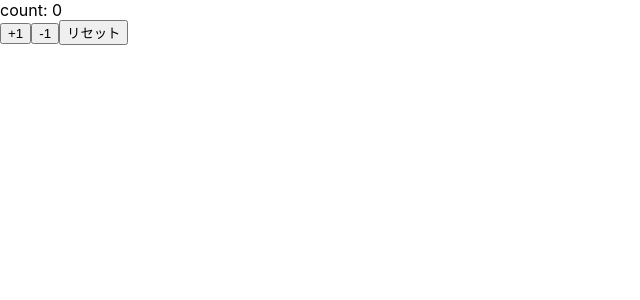
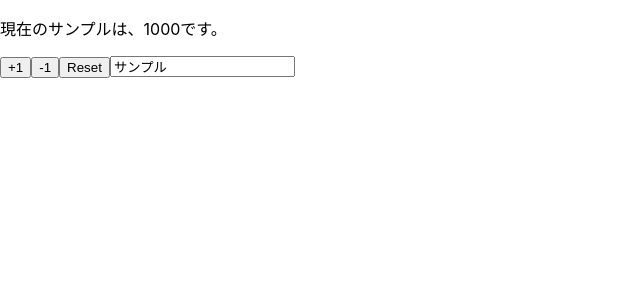
Before and after one commit to h-yabi/Learning-React-Hooks, a React (Create React App) app: page / in a window 1280 px wide. Shown: the top 300 px of the page, without its empty margins (0-640 px from the left). Built offline with nearby package versions, Linux system fonts and the light colour scheme.

Commit message:
複数の状態を管理

```diff
--- a/src/App.js
+++ b/src/App.js
@@ -1,20 +1,30 @@
 import React, { useState } from 'react'
 
-const App = () => {
-  const [count, setCount] = useState(0)
+const App = props => {
 
-  const increment = () => setCount(previousCount => previousCount + 1)
-  const decrement = () => setCount(previousCount => previousCount - 1)
-  const reset = () => setCount(0)
+  const [name, setName] = useState(props.name)
+  const [price, setPrice] = useState(props.price)
+
+  const reset = () => {
+    setName(props.name)
+    setPrice(props.price)
+  }
 
   return (
     <>
-      <div>count: {count}</div>
-      <button onClick={increment}>+1</button>
-      <button onClick={decrement}>-1</button>
-      <button onClick={reset}>リセット</button>
+      <p>現在の{name}は、{price}です。</p>
+      <button onClick={() => setPrice(price + 1)}>+1</button>
+      <button onClick={() => setPrice(price - 1)}>-1</button>
+      <button onClick={reset}>Reset</button>
+      <input value={name} type="text" onChange={e => setName(e.target.value)} />
     </>
   )
 }
 
+App.defaultProps = {
+  name: 'サンプル',
+  price: 1000
+}
+
+
 export default App
```
